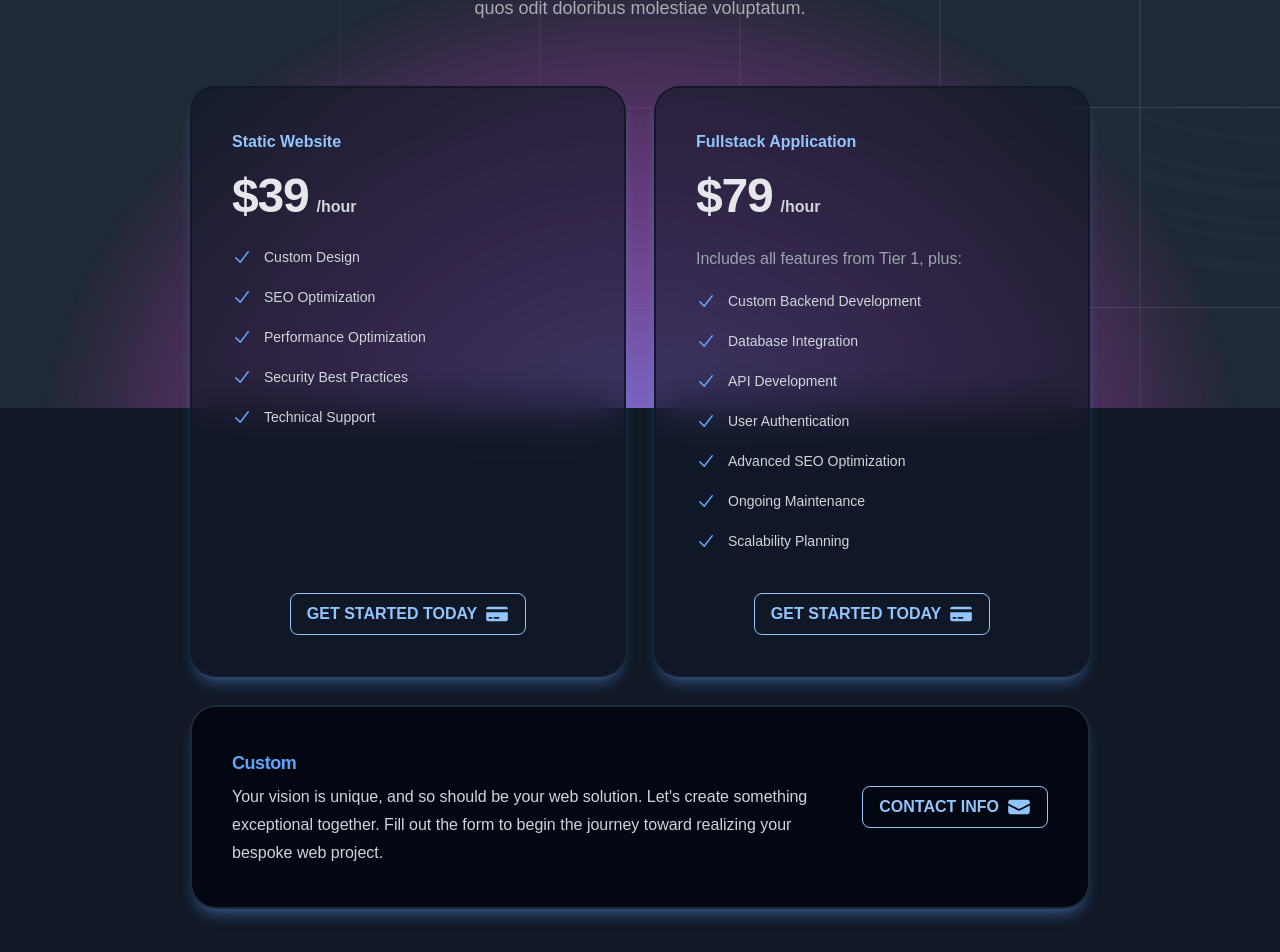
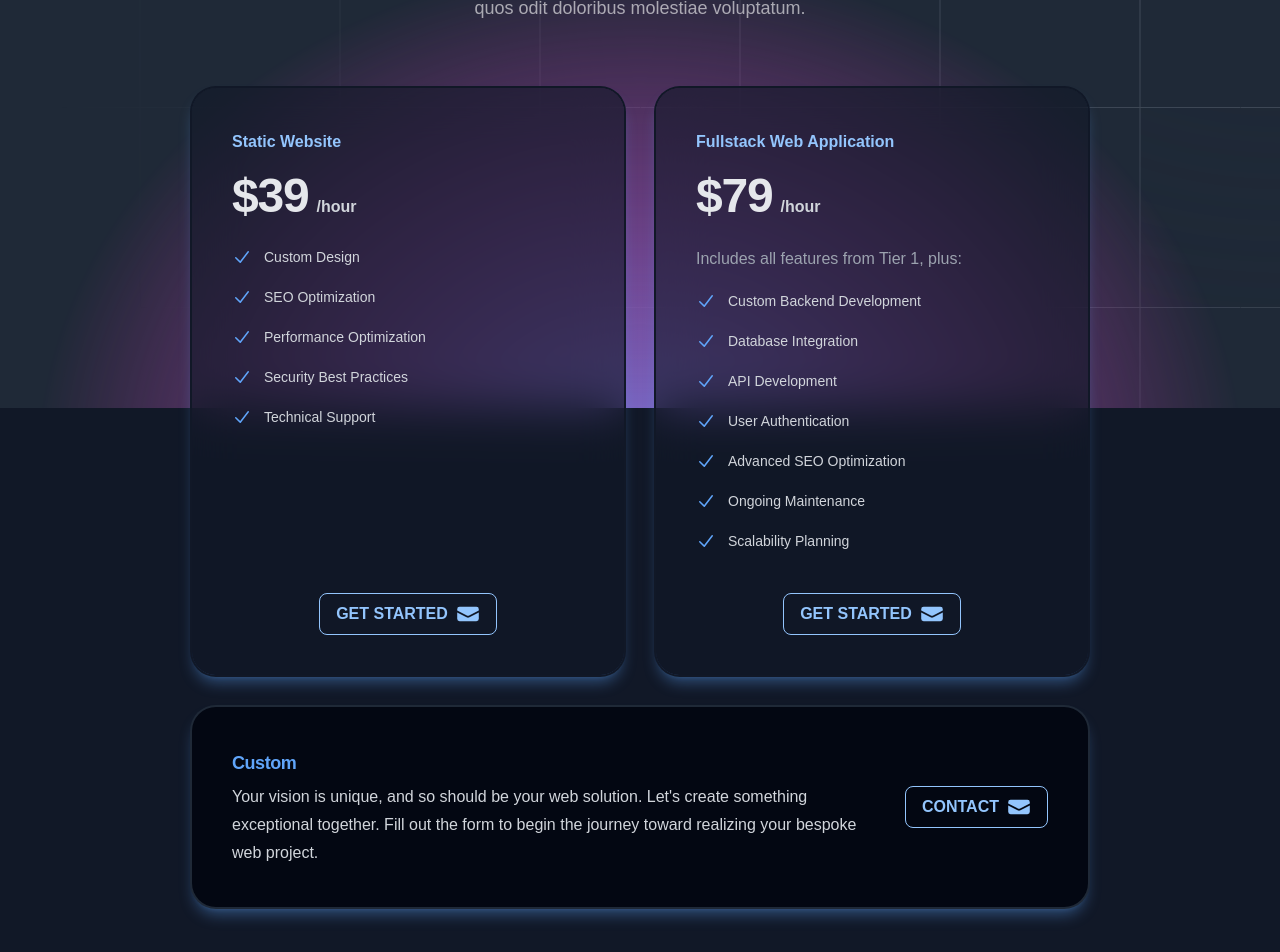
Before and after one commit to itsaboy/react-biz, a React (Vite) app in the folder client/: page /pricing in a window 1280 px wide. Shown: the part 380-1332 px from the top of the page. Built offline with nearby package versions, Linux system fonts and the light colour scheme.

Commit message:
add pricing plan to forms submission and database schema

```diff
--- a/client/src/App.jsx
+++ b/client/src/App.jsx
@@ -28,9 +28,12 @@ const router = createBrowserRouter(
 
 export default function App() {
   const [currentPage, setCurrentPage] = useState("Home");
+  const [currentPlan, setCurrentPlan] = useState(null);
 
   return (
-    <NavContext.Provider value={{ currentPage, setCurrentPage }}>
+    <NavContext.Provider
+      value={{ currentPage, setCurrentPage, currentPlan, setCurrentPlan }}
+    >
       <RouterProvider router={router} />
     </NavContext.Provider>
   );
--- a/client/src/components/Contact/ContactForm.jsx
+++ b/client/src/components/Contact/ContactForm.jsx
@@ -1,10 +1,12 @@
-import { useState } from "react";
+import { useState, useContext } from "react";
 import { EnvelopeOpenIcon } from "@heroicons/react/24/outline";
 import InputOne from "../InputOne";
 import InputTwo from "../InputTwo";
+import InputThree from "../InputThree";
 import SubmitButton from "../SubmitButton";
 import FeedbackOne from "../FeedbackOne";
 import FeedbackTwo from "../FeedbackTwo";
+import { NavContext } from "../../context/NavContext.js";
 import { useSendMessage } from "../../hooks/useSendMessage";
 
 export default function ContactForm() {
@@ -13,6 +15,8 @@ export default function ContactForm() {
   const [email, setEmail] = useState("");
   const [phoneNumber, setPhoneNumber] = useState("");
   const [message, setMessage] = useState("");
+
+  const { currentPlan } = useContext(NavContext);
 
   const {
     sendMessage,
@@ -25,7 +29,7 @@ export default function ContactForm() {
 
   const handleSubmit = async (e) => {
     e.preventDefault();
-    await sendMessage(firstName, lastName, email, phoneNumber, message);
+    await sendMessage( currentPlan, firstName, lastName, email, phoneNumber, message);
     if (sendSuccess) {
       setFirstName("");
       setLastName("");
@@ -44,6 +48,11 @@ export default function ContactForm() {
     >
       <div className="mx-auto max-w-xl lg:mr-0 lg:max-w-lg">
         <div className="grid grid-cols-1 gap-x-8 gap-y-6 sm:grid-cols-2">
+          {!currentPlan ? null : (
+            <div className="sm:col-span-2">
+              <InputThree />
+            </div>
+          )}
           <InputOne
             htmlFor={"first-name"}
             label={"First Name"}
--- a/client/src/components/Header/Header.jsx
+++ b/client/src/components/Header/Header.jsx
@@ -1,12 +1,9 @@
-import { useState, useContext } from "react";
+import { useState } from "react";
 import NavBar from "./NavBar";
 import MobileMenu from "./MobileMenu.jsx";
-import { NavContext } from "../../context/NavContext.js";
 
 export default function Header() {
   const [mobileMenuOpen, setMobileMenuOpen] = useState(false);
-
-  const { currentPage } = useContext(NavContext);
 
   return (
     <header className="bg-gray-950">
--- /dev/null
+++ b/client/src/components/InputThree.jsx
@@ -0,0 +1,30 @@
+import { useContext } from "react";
+import { NavContext } from "../context/NavContext.js";
+
+export default function InputThree() {
+  const { currentPlan, setCurrentPlan } = useContext(NavContext);
+
+  return (
+    <div>
+      <label
+        htmlFor="pricing-plan"
+        className="block text-sm font-semibold leading-6 text-blue-300 pb-2.5"
+      >
+        Pricing Plan
+      </label>
+      <select
+        id="pricing-plan"
+        name="pricing-plan"
+        onChange={(e) => setCurrentPlan(e.target.value)}
+        value={currentPlan}
+        className="block w-full rounded-md border-0 px-3.5 py-2 text-gray-200 ring-inset placeholder:text-gray-400 focus:ring-2 focus:ring-inset focus:ring-blue-600 focus:shadow-none sm:text-sm sm:leading-6 bg-gray-800 shadow-md shadow-blue-400/40 ring-2 ring-gray-950"
+      >
+        <option value="Static Website">Static Website</option>
+        <option value="Fullstack Web Application">
+          Fullstack Web Application
+        </option>
+        <option value="Custom">Custom</option>
+      </select>
+    </div>
+  );
+}
--- a/client/src/components/Pricing/PricingCustom.jsx
+++ b/client/src/components/Pricing/PricingCustom.jsx
@@ -1,8 +1,16 @@
+import { useContext } from "react";
 import { Link } from "react-router-dom";
 import { EnvelopeIcon } from "@heroicons/react/20/solid";
 import ButtonTwo from "../ButtonTwo.jsx";
+import { NavContext } from "../../context/NavContext.js";
 
 export default function PricingCustom() {
+  const { setCurrentPlan } = useContext(NavContext);
+
+  const handleClick = (plan) => {
+    setCurrentPlan(plan);
+  }
+
   return (
     <div className="bg-gray-950 flex flex-col items-start gap-x-8 gap-y-6 rounded-3xl p-8 sm:gap-y-10 sm:p-10 lg:col-span-2 lg:flex-row lg:items-center shadow-lg shadow-blue-400/40 ring-2 ring-gray-800">
       <div className="lg:min-w-0 lg:flex-1">
@@ -15,9 +23,9 @@ export default function PricingCustom() {
           journey toward realizing your bespoke web project.
         </p>
       </div>
-      <Link to="/contact">
+      <Link to="/contact" onClick={() => handleClick("Custom")}>
         <ButtonTwo
-          text={"Contact Info"}
+          text={"Contact"}
           icon={<EnvelopeIcon className="h-6 w-auto" />}
         />
       </Link>
--- a/client/src/components/Pricing/PricingPlanCards.jsx
+++ b/client/src/components/Pricing/PricingPlanCards.jsx
@@ -1,9 +1,17 @@
+import { useContext } from "react";
 import { Link } from "react-router-dom";
-import { CheckIcon, CreditCardIcon } from "@heroicons/react/20/solid";
+import { CheckIcon, EnvelopeIcon } from "@heroicons/react/20/solid";
 import ButtonTwo from "../ButtonTwo.jsx";
+import { NavContext } from "../../context/NavContext.js";
 import { PRICING } from "../../data/PRICING.js";
 
 export default function PricingPlanCards() {
+  const { setCurrentPlan } = useContext(NavContext);
+
+  const handleClick = (plan) => {
+    setCurrentPlan(plan);
+  }
+
   return (
     <>
       {PRICING.map((tier) => (
@@ -45,13 +53,13 @@ export default function PricingPlanCards() {
             </ul>
           </div>
           <Link
-            href={tier.href}
-            aria-describedby={tier.id}
+            onClick={() => handleClick(tier.name)}
+            to="/contact"
             className="grid place-items-center justify-center mt-10"
           >
             <ButtonTwo
-              text={"Get Started Today"}
-              icon={<CreditCardIcon className="h-6 w-auto" />}
+              text={"Get Started"}
+              icon={<EnvelopeIcon className="h-6 w-auto" />}
             />
           </Link>
         </div>
--- a/client/src/data/PRICING.js
+++ b/client/src/data/PRICING.js
@@ -14,7 +14,7 @@ export const PRICING = [
     ],
   },
   {
-    name: "Fullstack Application",
+    name: "Fullstack Web Application",
     id: "tier-backend",
     href: "#",
     priceHourly: "$79",
--- a/client/src/hooks/useSendMessage.js
+++ b/client/src/hooks/useSendMessage.js
@@ -6,6 +6,7 @@ export const useSendMessage = () => {
   const [sendLoading, setSendLoading] = useState(false);
 
   const sendMessage = async (
+    currentPlan,
     firstName,
     lastName,
     email,
@@ -22,6 +23,7 @@ export const useSendMessage = () => {
         "Content-Type": "application/json",
       },
       body: JSON.stringify({
+        currentPlan: currentPlan,
         firstName: firstName,
         lastName: lastName,
         email: email,
--- a/client/src/pages/About.jsx
+++ b/client/src/pages/About.jsx
@@ -5,10 +5,11 @@ import AISection from "../components/About/AISection";
 import { NavContext } from "../context/NavContext";
 
 export default function About() {
-  const { setCurrentPage } = useContext(NavContext);
+  const { setCurrentPage, setCurrentPlan } = useContext(NavContext);
 
   useEffect(() => {
     setCurrentPage("About");
+    setCurrentPlan(null);
   });
 
   return (
--- a/client/src/pages/Home.jsx
+++ b/client/src/pages/Home.jsx
@@ -4,10 +4,11 @@ import HomeCodeSection from "../components/Home/HomeCodeSection";
 import { NavContext } from "../context/NavContext";
 
 export default function Home() {
-  const { setCurrentPage } = useContext(NavContext);
+  const { setCurrentPage, setCurrentPlan } = useContext(NavContext);
 
   useEffect(() => {
     setCurrentPage("Home");
+    setCurrentPlan(null);
   });
 
   return (
--- a/client/src/pages/Projects.jsx
+++ b/client/src/pages/Projects.jsx
@@ -5,10 +5,11 @@ import { NavContext } from "../context/NavContext";
 import styles from "../bubble.module.css";
 
 export default function Projects() {
-  const { setCurrentPage } = useContext(NavContext);
+  const { setCurrentPage, setCurrentPlan } = useContext(NavContext);
 
   useEffect(() => {
     setCurrentPage("Projects");
+    setCurrentPlan(null);
   });
 
   return (
```
Also changed, not shown: 2 other files (tests, documents, lock files or other folders).
